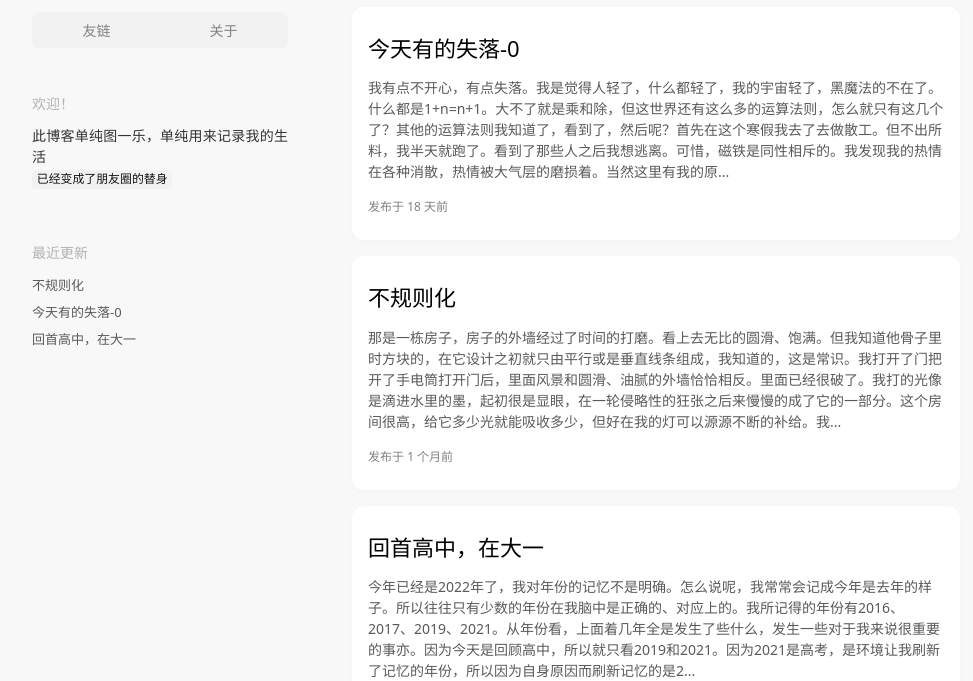
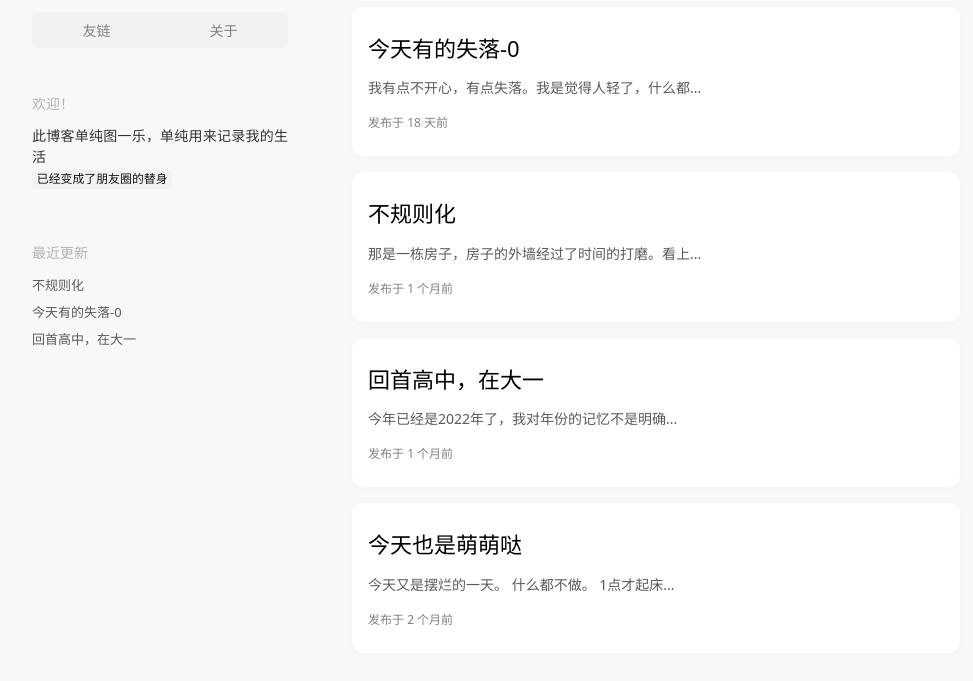
Before and after one commit to lxlonion/lxlonion.github.io, a plain HTML site: page index.html in a window 1280 px wide. Shown: the part 119-800 px from the top of the page, without its empty margins (0-973 px from the left). Drawn offline with nearby package versions, Linux system fonts and the light colour scheme; some packages are replaced by stand-ins of ours; a script that the page names is missing.

Commit message:
Site updated: 2022-03-26 23:35:55

```diff
--- a/index.html
+++ b/index.html
@@ -96,19 +96,15 @@
 </div>
 
   <div class="post-list post"><a class="post-card post " href="/2022/03/08/%E4%BB%8A%E5%A4%A9%E6%9C%89%E7%9A%84%E5%A4%B1%E8%90%BD/">
-<article class="md"><h2 class="post-title">今天有的失落-0</h2><div class="excerpt"><p>我有点不开心，有点失落。我是觉得人轻了，什么都轻了，我的宇宙轻了，黑魔法的不在了。什么都是1+n&#x3D;n+1。大不了就是乘和除，但这世界还有这么多的运算法则，怎么就只有这几个了？其他的运算法则我知道了，看到了，然后呢？首先在这个寒假我去了去做散工。但不出所料，我半天就跑了。看到了那些人之后我想逃离。可惜，磁铁是同性相斥的。我发现我的热情在各种消散，热情被大气层的磨损着。当然这里有我的原...</p></div><div class="meta cap"><span class="cap" id="post-meta">发布于&nbsp;<time datetime="2022-03-07T16:53:36.000Z">2022-03-08</time></span></div></article>
+<article class="md"><h2 class="post-title">今天有的失落-0</h2><div class="excerpt"><p>我有点不开心，有点失落。我是觉得人轻了，什么都...</p></div><div class="meta cap"><span class="cap" id="post-meta">发布于&nbsp;<time datetime="2022-03-07T16:53:36.000Z">2022-03-08</time></span></div></article>
 </a><a class="post-card post " href="/2022/02/23/%E4%B8%8D%E8%A7%84%E5%88%99%E5%8C%96/">
-<article class="md"><h2 class="post-title">不规则化</h2><div class="excerpt"><p>那是一栋房子，房子的外墙经过了时间的打磨。看上去无比的圆滑、饱满。但我知道他骨子里时方块的，在它设计之初就只由平行或是垂直线条组成，我知道的，这是常识。我打开了门把开了手电筒打开门后，里面风景和圆滑、油腻的外墙恰恰相反。里面已经很破了。我打的光像是滴进水里的墨，起初很是显眼，在一轮侵略性的狂张之后来慢慢的成了它的一部分。这个房间很高，给它多少光就能吸收多少，但好在我的灯可以源源不断的补给。我...</p></div><div class="meta cap"><span class="cap" id="post-meta">发布于&nbsp;<time datetime="2022-02-23T09:25:33.000Z">2022-02-23</time></span></div></article>
+<article class="md"><h2 class="post-title">不规则化</h2><div class="excerpt"><p>那是一栋房子，房子的外墙经过了时间的打磨。看上...</p></div><div class="meta cap"><span class="cap" id="post-meta">发布于&nbsp;<time datetime="2022-02-23T09:25:33.000Z">2022-02-23</time></span></div></article>
 </a><a class="post-card post " href="/2022/02/14/%E5%9B%9E%E9%A6%96%E9%AB%98%E4%B8%AD%EF%BC%8C%E5%9C%A8%E5%A4%A7%E4%B8%80/">
-<article class="md"><h2 class="post-title">回首高中，在大一</h2><div class="excerpt"><p>今年已经是2022年了，我对年份的记忆不是明确。怎么说呢，我常常会记成今年是去年的样子。所以往往只有少数的年份在我脑中是正确的、对应上的。我所记得的年份有2016、2017、2019、2021。从年份看，上面着几年全是发生了些什么，发生一些对于我来说很重要的事亦。因为今天是回顾高中，所以就只看2019和2021。因为2021是高考，是环境让我刷新了记忆的年份，所以因为自身原因而刷新记忆的是2...</p></div><div class="meta cap"><span class="cap" id="post-meta">发布于&nbsp;<time datetime="2022-02-13T17:00:19.000Z">2022-02-14</time></span></div></article>
+<article class="md"><h2 class="post-title">回首高中，在大一</h2><div class="excerpt"><p>今年已经是2022年了，我对年份的记忆不是明确...</p></div><div class="meta cap"><span class="cap" id="post-meta">发布于&nbsp;<time datetime="2022-02-13T17:00:19.000Z">2022-02-14</time></span></div></article>
 </a><a class="post-card post " href="/2022/01/20/%E4%BB%8A%E5%A4%A9%E4%B9%9F%E6%98%AF%E8%90%8C%E8%90%8C%E5%93%92/">
 <article class="md"><h2 class="post-title">今天也是萌萌哒</h2><div class="excerpt"><p>今天又是摆烂的一天。
 什么都不做。
-1点才起床。
-看到唱见开直播，看到5点下播才关掉。
-wualallalalala，日语什么的完全没在学。
-摆摆烂烂。
-</p></div><div class="meta cap"><span class="cap" id="post-meta">发布于&nbsp;<time datetime="2022-01-20T11:06:45.000Z">2022-01-20</time></span></div></article>
+1点才起床...</p></div><div class="meta cap"><span class="cap" id="post-meta">发布于&nbsp;<time datetime="2022-01-20T11:06:45.000Z">2022-01-20</time></span></div></article>
 </a></div>
 
 
```
Also changed, not shown: tags/日常/index.html (+3 -7 lines), tags/瞎写/index.html (+1 -1 lines).
